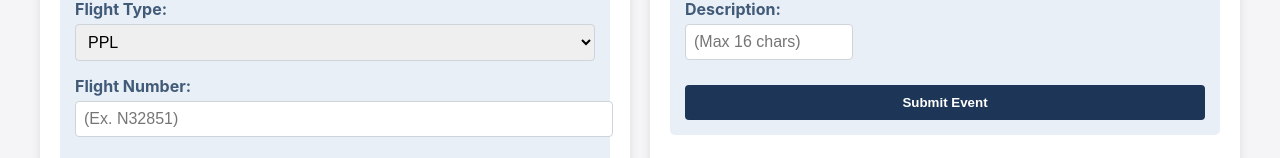
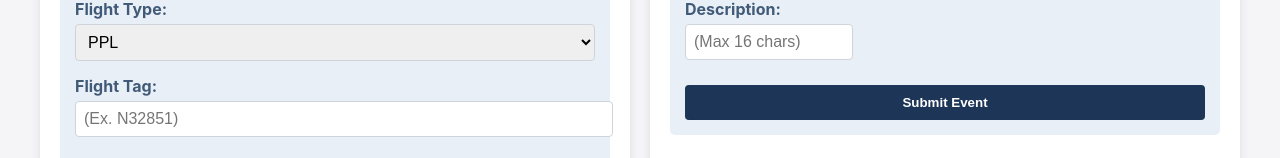
Before and after one commit to carloszamora0822/VBT-Web-Application, a React (Create React App) app in the folder client/: page / in a window 1280 px wide. Shown: the part 558-716 px from the top of the page. Built offline with nearby package versions, Linux system fonts and the light colour scheme; no server answers.

Commit message:
Small change to display

```diff
--- a/client/src/components/FlightForm.js
+++ b/client/src/components/FlightForm.js
@@ -99,7 +99,7 @@ function FlightForm({ addFlight }) {
         </select>
       </div>
       <div className="form-group">
-        <label htmlFor="destination">Flight Number:</label>
+        <label htmlFor="destination">Flight Tag:</label>
         <input
           type="text"
           id="destination"
```
